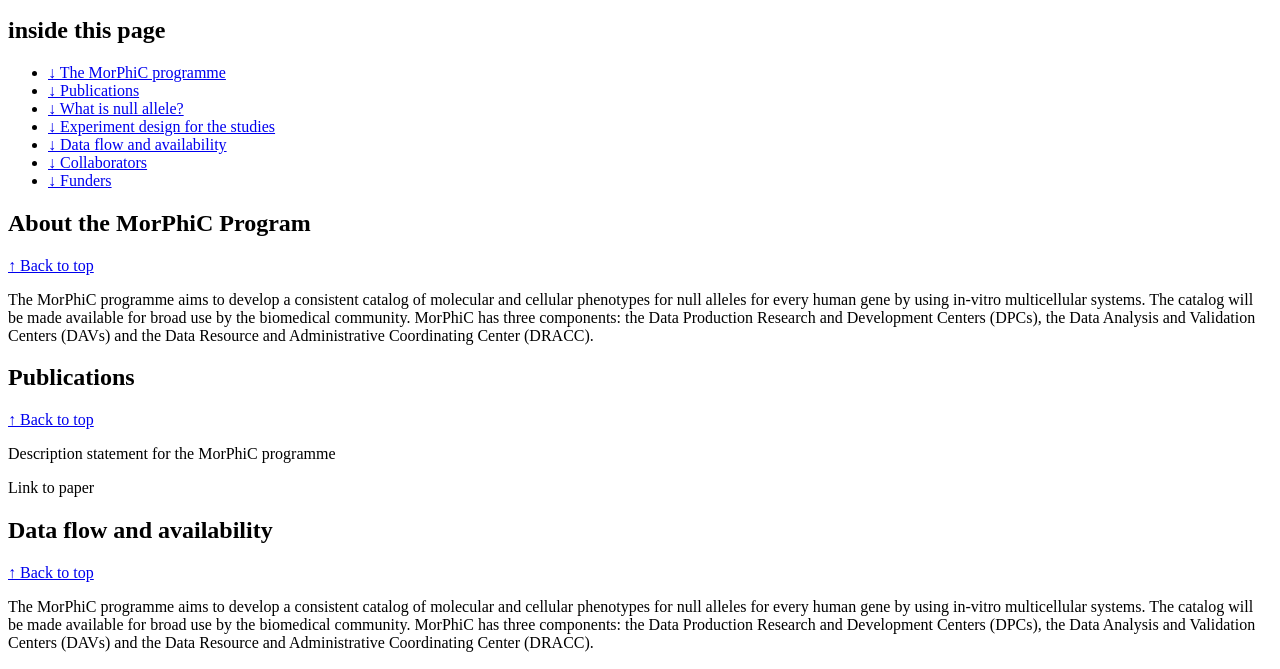
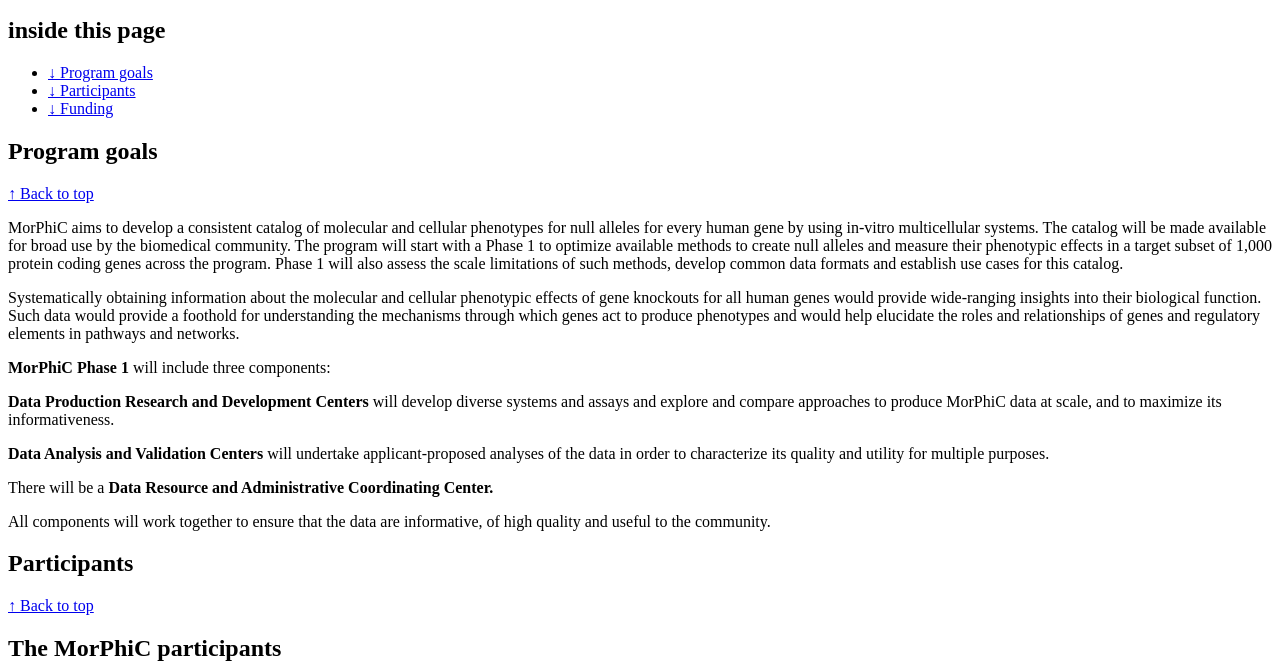
Before and after one commit to ebi-ait/morphic-website, a Gatsby site in the folder react-app/: page /about in a window 1280 px wide. Shown: the part 270-939 px from the top of the page. Built offline with nearby package versions, Linux system fonts and the light colour scheme; Gatsby itself is replaced by a stand-in of ours.

Commit message:
Update Home and About content

```diff
--- a/react-app/src/pages/about.js
+++ b/react-app/src/pages/about.js
@@ -23,13 +23,9 @@ export default function About() {
                     <div className="about-card">
                       <h2 className="about-card-title">inside this page</h2>
                       <ul>
-                        <li><a href="#about-morphic">↓ The MorPhiC programme</a></li>
-                        <li><a href="#publications">↓ Publications</a></li>
-                        <li><a href="#">↓ What is null allele?</a></li>
-                        <li><a href="#">↓ Experiment design for the studies</a></li>
-                        <li><a href="#data-flow">↓ Data flow and availability</a></li>
-                        <li><a href="#">↓ Collaborators</a></li>
-                        <li><a href="#funders">↓ Funders</a></li>
+                        <li><a href="#program-goals">↓ Program goals</a></li>
+                        <li><a href="#participants">↓ Participants</a></li>
+                        <li><a href="#funding">↓ Funding</a></li>
                       </ul>
                     </div>
                   </div>
@@ -37,47 +33,49 @@ export default function About() {
               </div>
             </div>
 
-            <section id="about-morphic" className="about-section">
+            <section id="program-goals" className="about-section">
               <div className="about-section-subtitle-container">
-                <h2>About the MorPhiC Program</h2>
+                <h2>Program goals</h2>
                 <a href="#">↑ Back to top</a>
               </div>
               <div className="about-section-description-container">
-                <p>The MorPhiC programme aims to develop a consistent catalog of molecular and cellular phenotypes for null alleles for every human gene by using in-vitro multicellular systems. The catalog will be made available for broad use by the biomedical community. MorPhiC has three components: the Data Production Research and Development Centers (DPCs), the Data Analysis and Validation Centers (DAVs) and the Data Resource and Administrative Coordinating Center (DRACC).</p>
+                <p>
+                  MorPhiC aims to develop a consistent catalog of molecular and cellular phenotypes for null alleles for every human gene by using in-vitro multicellular systems. The catalog will be made available for broad use by the biomedical community. The program will start with a Phase 1 to optimize available methods to create null alleles and measure their phenotypic effects in a target subset of 1,000 protein coding genes across the program. Phase 1 will also assess the scale limitations of such methods, develop common data formats and establish use cases for this catalog.
+                </p>
+                <p>
+                  Systematically obtaining information about the molecular and cellular phenotypic effects of gene knockouts for all human genes would provide wide-ranging insights into their biological function. Such data would provide a foothold for understanding the mechanisms through which genes act to produce phenotypes and would help elucidate the roles and relationships of genes and regulatory elements in pathways and networks.
+                </p>
+                <p><b>MorPhiC Phase 1</b> will include three components:</p>
+                <p>
+                  <b>Data Production Research and Development Centers</b> will develop diverse systems and assays and explore and compare approaches to produce MorPhiC data at scale, and to maximize its informativeness.
+                </p>
+                <p>
+                  <b>Data Analysis and Validation Centers</b> will undertake applicant-proposed analyses of the data in order to characterize its quality and utility for multiple purposes.
+                </p>
+                <p>
+                  There will be a <b>Data Resource and Administrative Coordinating Center.</b>
+                </p>
+                <p>All components will work together to ensure that the data are informative, of high quality and useful to the community.</p>
               </div>
             </section>
 
-            <section id="publications" className="about-section">
+            <section id="participants" className="about-section">
               <div className="about-section-subtitle-container">
-                <h2>Publications</h2>
+                <h2>Participants</h2>
                 <a href="#">↑ Back to top</a>
-              </div>
-              <div className="about-section-description-container">
-                <p className="bold">Description statement for the MorPhiC programme</p>
-                <a>Link to paper</a>
-              </div>
-            </section>
-
-            <section id="data-flow" className="about-section">
-              <div className="about-section-subtitle-container">
-                <h2>Data flow and availability</h2>
-                <a href="#">↑ Back to top</a>
-              </div>
-              <div className="about-section-description-container">
-                <p>The MorPhiC programme aims to develop a consistent catalog of molecular and cellular phenotypes for null alleles for every human gene by using in-vitro multicellular systems. The catalog will be made available for broad use by the biomedical community. MorPhiC has three components: the Data Production Research and Development Centers (DPCs), the Data Analysis and Validation Centers (DAVs) and the Data Resource and Administrative Coordinating Center (DRACC).</p>
               </div>
             </section>
 
             <div className="data-flow-card">
               <section className="organisation">
-                <h2>The MorPhic organisation</h2>
+                <h2>The MorPhiC participants</h2>
                 <div className="data-flow-categories">
                   <div className="data-flow-category">
                     <h3 className="data-flow-sub-heading"><span>Working Groups</span></h3>
                     <div className="data-flow-items">
                       <div className="data-flow-item item-bg-1">
                         <span aria-hidden className="data-flow-item-icon icon-group"></span>
-                        <p className="item-label">Expertimental</p>
+                        <p className="item-label">Experimental</p>
                       </div>
                       <div className="data-flow-item item-bg-2">
                         <span aria-hidden className="data-flow-item-icon icon-category"></span>
@@ -189,26 +187,16 @@ export default function About() {
               </section>
             </div>
 
-            <section id="funders" className="about-section">
+            <section id="funding" className="about-section">
               <div className="about-section-subtitle-container">
-                <h2>Funders</h2>
+                <h2>Funding</h2>
                 <a href="#">↑ Back to top</a>
               </div>
               <div className="about-section-description-container">
-                <p className="bold">NIH Grant #1234567890</p>
-                <a>Link to paper</a>
-              </div>
-              <div className="about-section-description-container">
-                <p className="bold">NIH Grant #1234567890</p>
-                <a>Link to paper</a>
-              </div>
-              <div className="about-section-description-container">
-                <p className="bold">NIH Grant #1234567890</p>
-                <a>Link to paper</a>
-              </div>
-              <div className="about-section-description-container">
-                <p className="bold">NIH Grant #1234567890</p>
-                <a>Link to paper</a>
+                <p>
+                  Read the <a className="" href="https://www.genome.gov/research-funding/Funded-Programs-Projects/Molecular-Phenotypes-of-Null-Alleles-in-Cells" target="_blank" rel="noopener noreferrer">
+                  MorPhiC Program outline on the NHGRI website →</a>
+                </p>
               </div>
             </section>
 
--- a/react-app/src/pages/index.js
+++ b/react-app/src/pages/index.js
@@ -69,8 +69,10 @@ export default function Home() {
           </div>
 
           <h2>About the MorPhiC Program</h2>
-          <p className="home-about-text">The MorPhiC programme aims to develop a consistent catalog of molecular and cellular phenotypes for null alleles for every human gene by using in-vitro multicellular systems. The catalog will be made available for broad use by the biomedical community. MorPhiC has three components: the Data Production Research and Development Centers (DPCs), the Data Analysis and Validation Centers (DAVs) and the Data Resource and Administrative Coordinating Center (DRACC).</p>
-          <Link to="/about" className="home-about-link">Learn more about MorPhiC program goals →</Link>
+          <p className="home-about-text">
+            The MorPhiC program aims to develop a consistent catalog of molecular and cellular phenotypes for null alleles for every human gene by using in-vitro multicellular systems. The catalog will be made available for broad use by the biomedical community. The program will start with a Phase 1 to optimize available methods to create null alleles and measure their phenotypic effects in a target subset of 1,000 protein coding genes across the program.
+          </p>
+          <div className="home-about-link">Learn more about MorPhiC program goals →</div>
         </div>
       </section>
 
--- a/react-app/src/styles/global.css
+++ b/react-app/src/styles/global.css
@@ -1051,6 +1051,12 @@ ul {
   flex-direction: column;
   align-items: center;
   gap: 5rem;
+
+  background-image: url("../images/logos/logo-120deg.svg");
+  background-position-y: top 3%;
+  background-position-x: center;
+  background-repeat: no-repeat;
+  background-size: 373px;
 }
 
 .about-info h1 {
@@ -1066,15 +1072,9 @@ ul {
 }
 
 .about-intro-container {
-  min-height: 373px;
-  display: flex;
-  align-items: flex-end;
-
-  background-image: url("../images/logos/logo-120deg.svg");
-  background-position-y: center;
-  background-position-x: center;
-  background-repeat: no-repeat;
-  background-size: auto;
+  display: flex;
+  align-items: flex-start;
+  padding-top: 3rem;
 }
 
 .about-intro {
@@ -1175,21 +1175,19 @@ ul {
   color: var(--dl-color-brand-blue);
 }
 
-.about-section p {
+.about-section p, .about-section p a {
   font-family: Inter;
   font-size: 17px;
   font-weight: 400;
   line-height: 30px;
   letter-spacing: -0.04em;
   text-align: left;
+
+  padding: 0.5rem 0;
 }
 
 .about-section-description-container {
   padding: 25px;
-
-  display: flex;
-  flex-wrap: wrap;
-  justify-content: space-between;
 }
 
 .about-section-description-container a {
```
